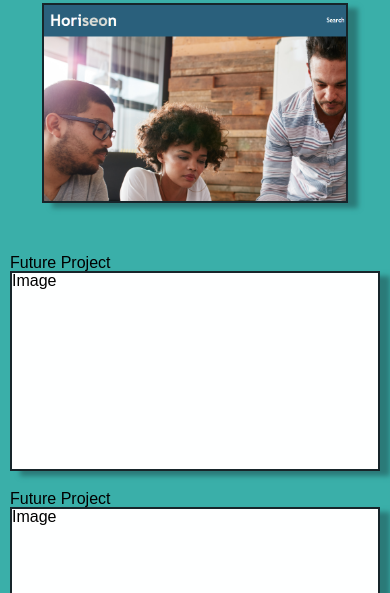
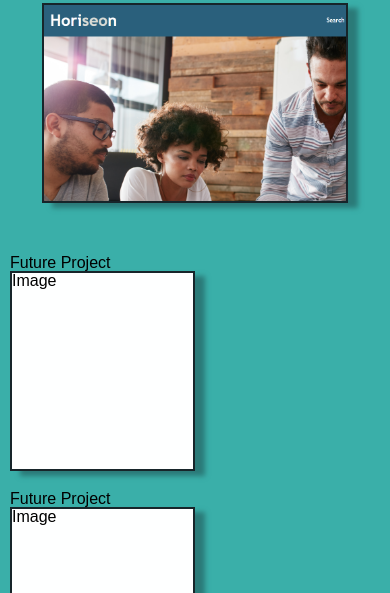
Before and after one commit to JamesJ995/JamesJohnsonPortfolio, a plain HTML site: page index.html in a window 390 px wide. Shown: the part 507-1100 px from the top of the page. Drawn offline with Linux system fonts and the light colour scheme.

Commit message:
tried to fix issue with resizing placeholder images

```diff
--- a/assets/style.css
+++ b/assets/style.css
@@ -188,6 +188,14 @@ button {
     }
 }
 
+@media screen and (max-width: 800px) {
+    .fakeimg {
+        width: 50%;
+        padding: 0;
+        height: 50%;
+    }
+}
+
 @media screen and (max-width: 1700px) {
     #Horiseon {
         width: 100%;
```
